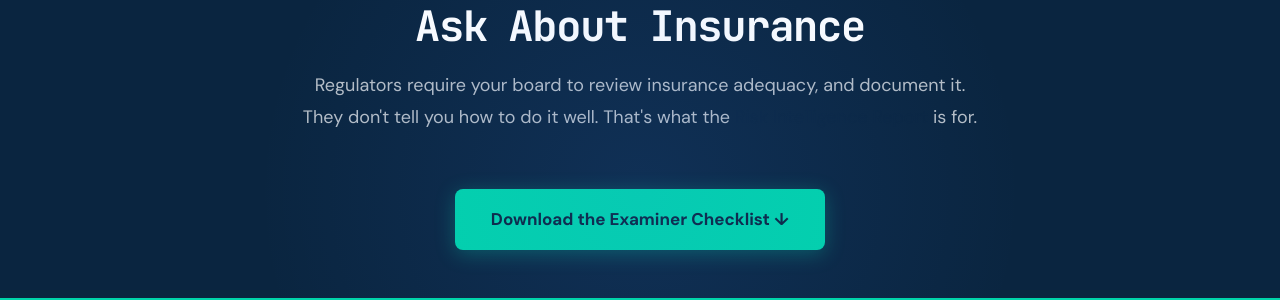
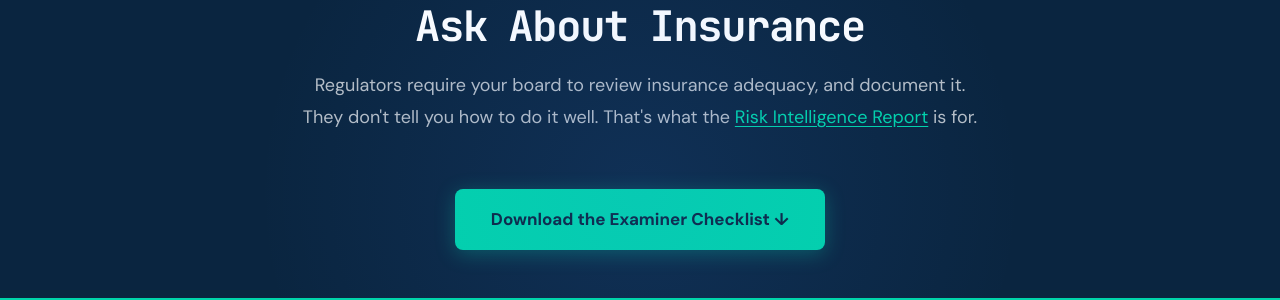
Before and after one commit to joeproe1/breezyrisk.com, a Jekyll site: the page built from examiner-readiness.html, in a window 1280 px wide. Shown: the part 250-550 px from the top of the page. Built offline with Jekyll 4.4.1, drawn with Linux system fonts in a browser that asks for light colours.

Commit message:
Make the Risk Intelligence Report link visible in the page hero

```diff
--- a/examiner-readiness.html
+++ b/examiner-readiness.html
@@ -115,6 +115,12 @@
   max-width: 680px;
   margin: 0 auto 28px;
 }
+.exam-subhead a {
+  color: #00D4AA;
+  text-decoration: underline;
+  text-underline-offset: 3px;
+}
+.exam-subhead a:hover { color: #fff; }
 
 /* Sections */
 .exam-section {
```
